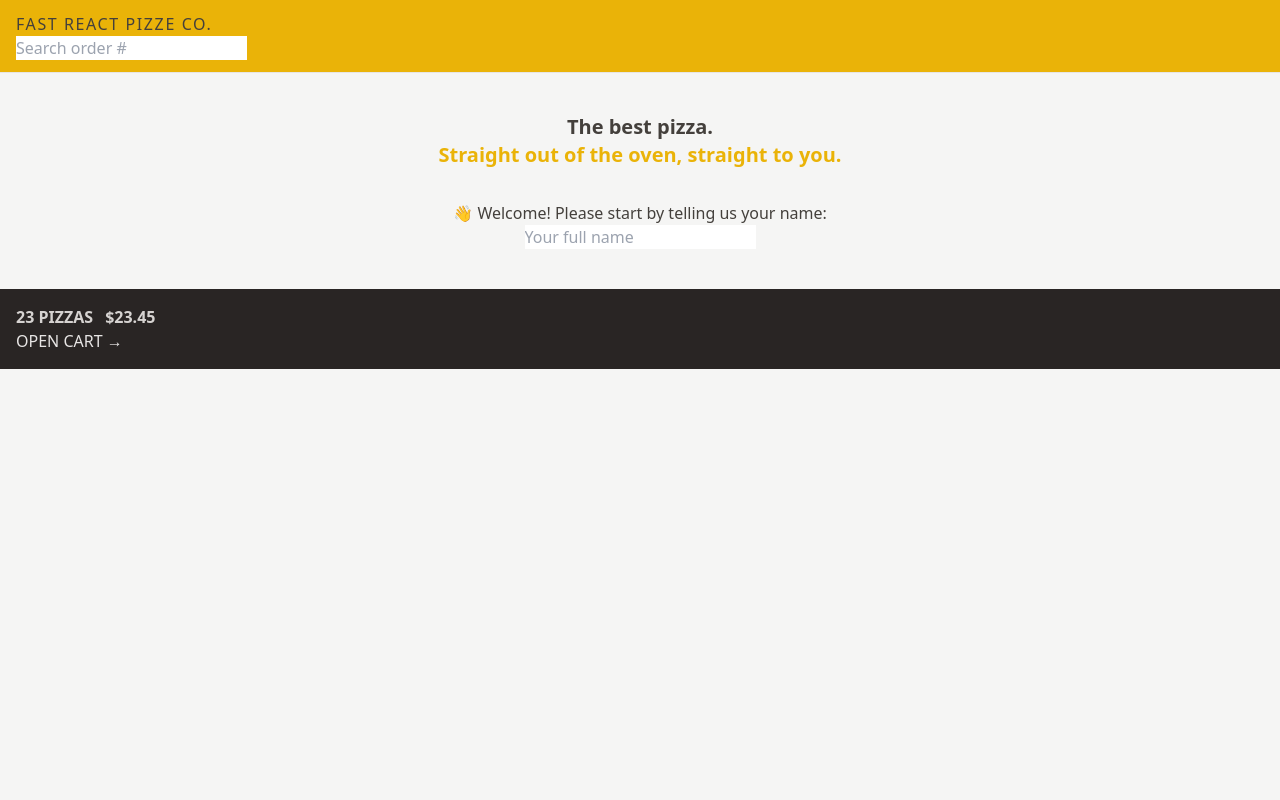
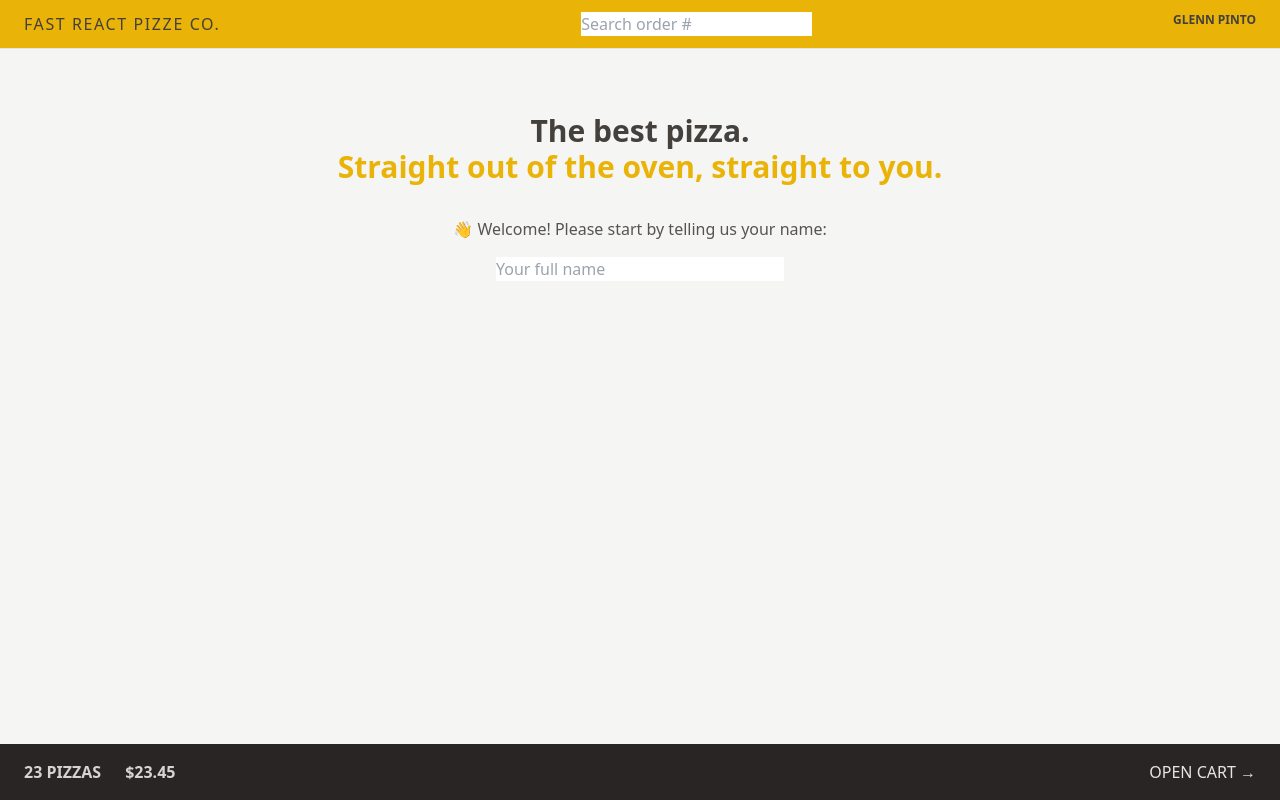
Before and after one commit to gvpinto/reactjs-fast-react-pizza, a React (Vite) app: page / in a window 1280 px wide. Built offline with nearby package versions, Linux system fonts and the light colour scheme.

Commit message:
301. Using CSS Grid

```diff
--- a/src/features/cart/CartOverview.jsx
+++ b/src/features/cart/CartOverview.jsx
@@ -2,8 +2,8 @@
 
 function CartOverview() {
   return (
-    <div className="bg-stone-800 p-4 uppercase text-stone-200">
-      <p className="space-x-3 font-semibold text-stone-300">
+    <div className="flex items-center justify-between bg-stone-800 px-4 py-4 uppercase text-stone-200 sm:px-6">
+      <p className="space-x-3 text-sm font-semibold text-stone-300 sm:space-x-6 md:text-base">
         <span>23 pizzas</span>
         <span>$23.45</span>
       </p>
--- a/src/features/user/CreateUser.jsx
+++ b/src/features/user/CreateUser.jsx
@@ -1,7 +1,7 @@
-import { useState } from 'react';
+import { useState } from "react";
 
 function CreateUser() {
-  const [username, setUsername] = useState('');
+  const [username, setUsername] = useState("");
 
   function handleSubmit(e) {
     e.preventDefault();
@@ -9,16 +9,19 @@
 
   return (
     <form onSubmit={handleSubmit}>
-      <p>👋 Welcome! Please start by telling us your name:</p>
+      <p className="mb-4 px-4 text-sm text-stone-600 md:text-base">
+        👋 Welcome! Please start by telling us your name:
+      </p>
 
       <input
         type="text"
         placeholder="Your full name"
         value={username}
         onChange={(e) => setUsername(e.target.value)}
+        className="w-72"
       />
 
-      {username !== '' && (
+      {username !== "" && (
         <div>
           <button>Start ordering</button>
         </div>
--- a/src/features/user/Username.jsx
+++ b/src/features/user/Username.jsx
@@ -1,5 +1,7 @@
 function Username() {
-  return <div className="hidden text-xs font-semibold">Glenn Pinto</div>;
+  return (
+    <div className="hidden text-xs font-semibold md:block">Glenn Pinto</div>
+  );
 }
 
 export default Username;
--- a/src/ui/AppLayout.jsx
+++ b/src/ui/AppLayout.jsx
@@ -1,21 +1,22 @@
 import { Outlet, useNavigation } from "react-router-dom";
 import Header from "./Header";
 import Loader from "./Loader";
-import CartOverview from '../features/cart/CartOverview';
+import CartOverview from "../features/cart/CartOverview";
 
 function AppLayout() {
-
   const navigation = useNavigation();
-    const isLoading = navigation.state === 'loading';
+  const isLoading = navigation.state === "loading";
 
   return (
-        <div className="layout">
+    <div className="grid h-screen grid-rows-[auto_1fr_auto]">
       {isLoading && <Loader />}
       <Header />
 
-            <main>
+      <div className="overflow-scroll">
+        <main className="mx-auto max-w-3xl">
           <Outlet />
         </main>
+      </div>
 
       <CartOverview />
     </div>
--- a/src/ui/Header.jsx
+++ b/src/ui/Header.jsx
@@ -4,7 +4,7 @@
 
 function Header() {
   return (
-    <header className="border-b border-stone-200 bg-yellow-500 px-4 py-3 uppercase">
+    <header className="item-center flex justify-between border-b border-stone-200 bg-yellow-500 px-4 py-3 uppercase sm:px-6">
       <Link to="/" className="tracking-widest">
         Fast React Pizze Co.
       </Link>
--- a/src/ui/Home.jsx
+++ b/src/ui/Home.jsx
@@ -2,8 +2,8 @@
 
 function Home() {
   return (
-    <div className="my-10 text-center">
-      <h1 className="mb-8 text-xl font-semibold">
+    <div className="my-10 text-center sm:my-16">
+      <h1 className="mb-8 px-4 text-xl font-semibold md:text-3xl">
         The best pizza.
         <br />
         <span className="text-yellow-500">
```
Lines whose indentation alone changed are shown as unchanged.
